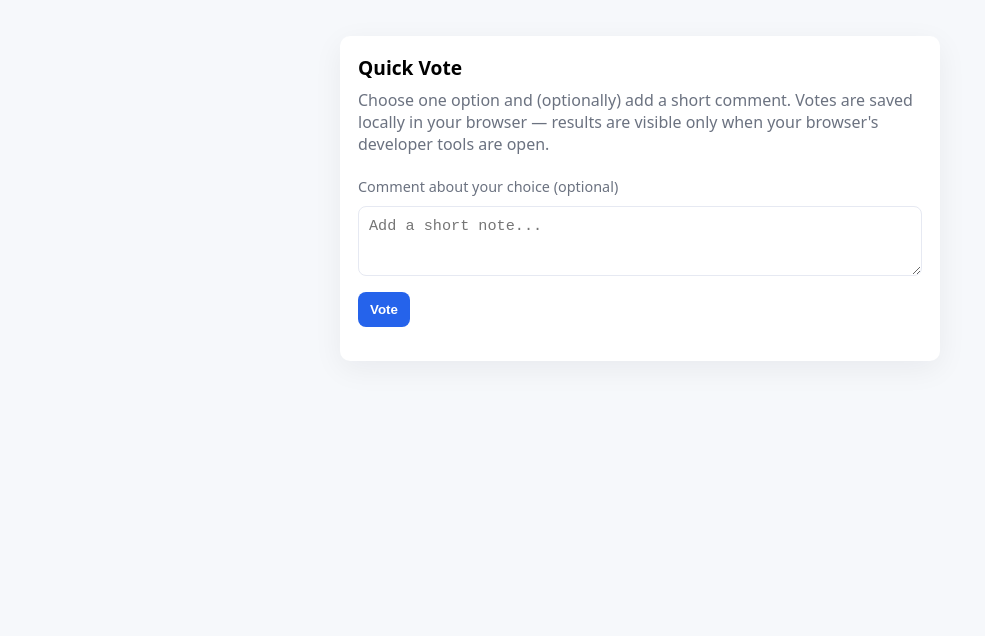
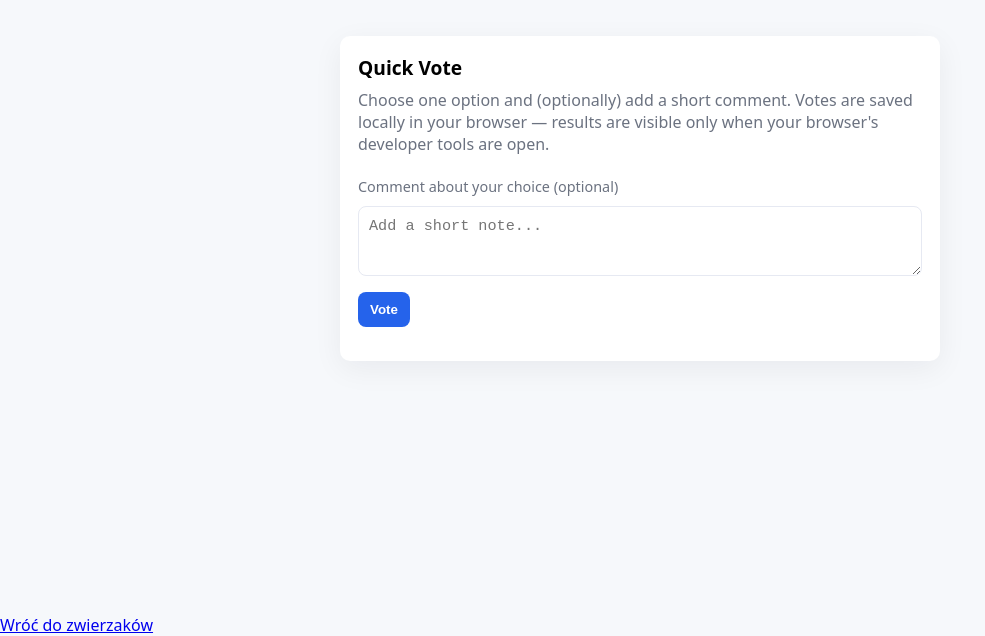
Before and after one commit to Chell111/przejsciestron.github.io, a plain HTML site: page Page3.html in a window 1280 px wide. Shown: the part 202-838 px from the top of the page, without its empty margins (0-985 px from the left). Before the commit the page ends 800 px from the top, so only its background shows below. Drawn offline with Linux system fonts and the light colour scheme.

Commit message:
Add link to return to the pets page

```diff
--- a/Page3.html
+++ b/Page3.html
@@ -73,7 +73,7 @@
       </section>
     </main>
   </div>
-
+<p><a href="page2.html">Wróć do zwierzaków</a></p>
   <script>
     (function () {
       // Simple vote + comment widget with "DevTools-only results"
```
